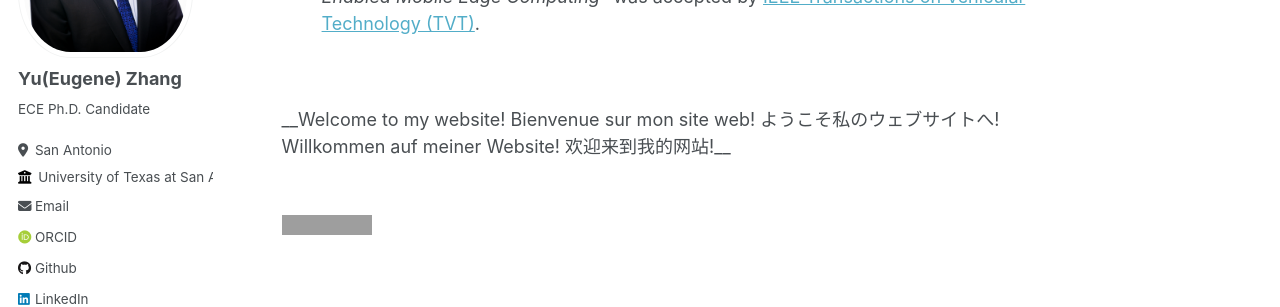
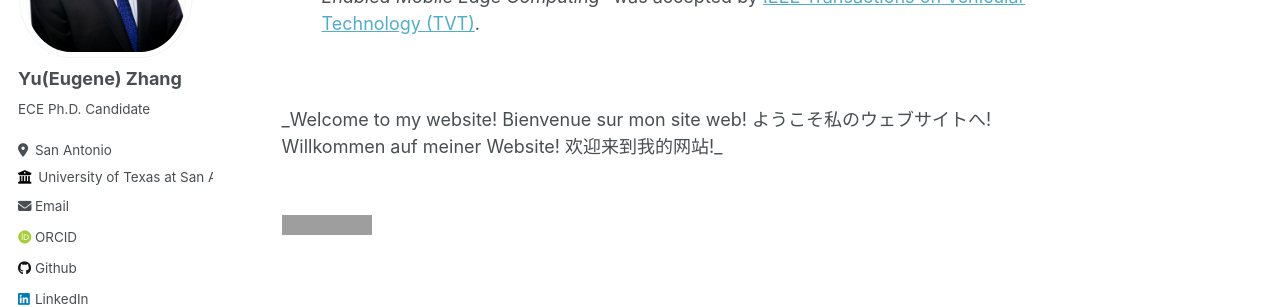
Before and after one commit to Yu-Zhang-Eugene/yu-zhang-eugene.github.io, a Jekyll site: the page built from _pages/about.md, in a window 1280 px wide and 900 px high, scrolled down 1088 px. Shown: the part 264-571 px from the top of the window. Built offline with Jekyll 4.4.1, drawn with Linux system fonts in a browser that asks for light colours; some web fonts are replaced; grey boxes are pictures that could not be loaded.

```diff
--- a/_pages/about.md
+++ b/_pages/about.md
@@ -77,6 +77,6 @@ Recent News
 <p>&nbsp;</p>
 
 
-__Welcome to my website! Bienvenue sur mon site web! ようこそ私のウェブサイトへ! Willkommen auf meiner Website! 欢迎来到我的网站!__
+_Welcome to my website! Bienvenue sur mon site web! ようこそ私のウェブサイトへ! Willkommen auf meiner Website! 欢迎来到我的网站!_
 <p>&nbsp;</p>
 <a href="https://clustrmaps.com/site/1c6c9"  title="ClustrMaps"><img src="//www.clustrmaps.com/map_v2.png?d=zKc_Tje-V2kL8v3E5VNlmje6haTJwfpaiZ3kF1SPXCg&cl=ffffff" /></a>
```
